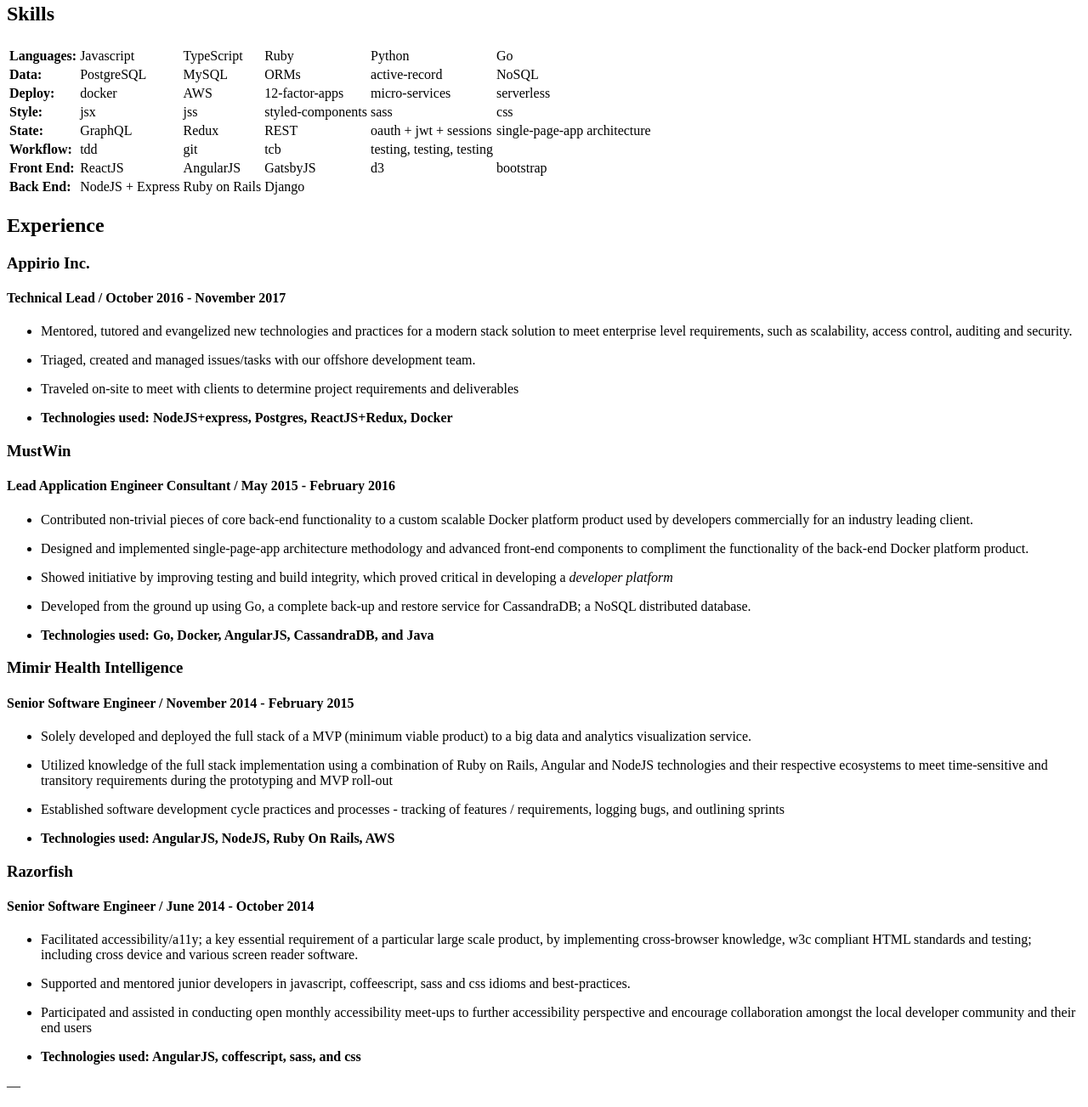
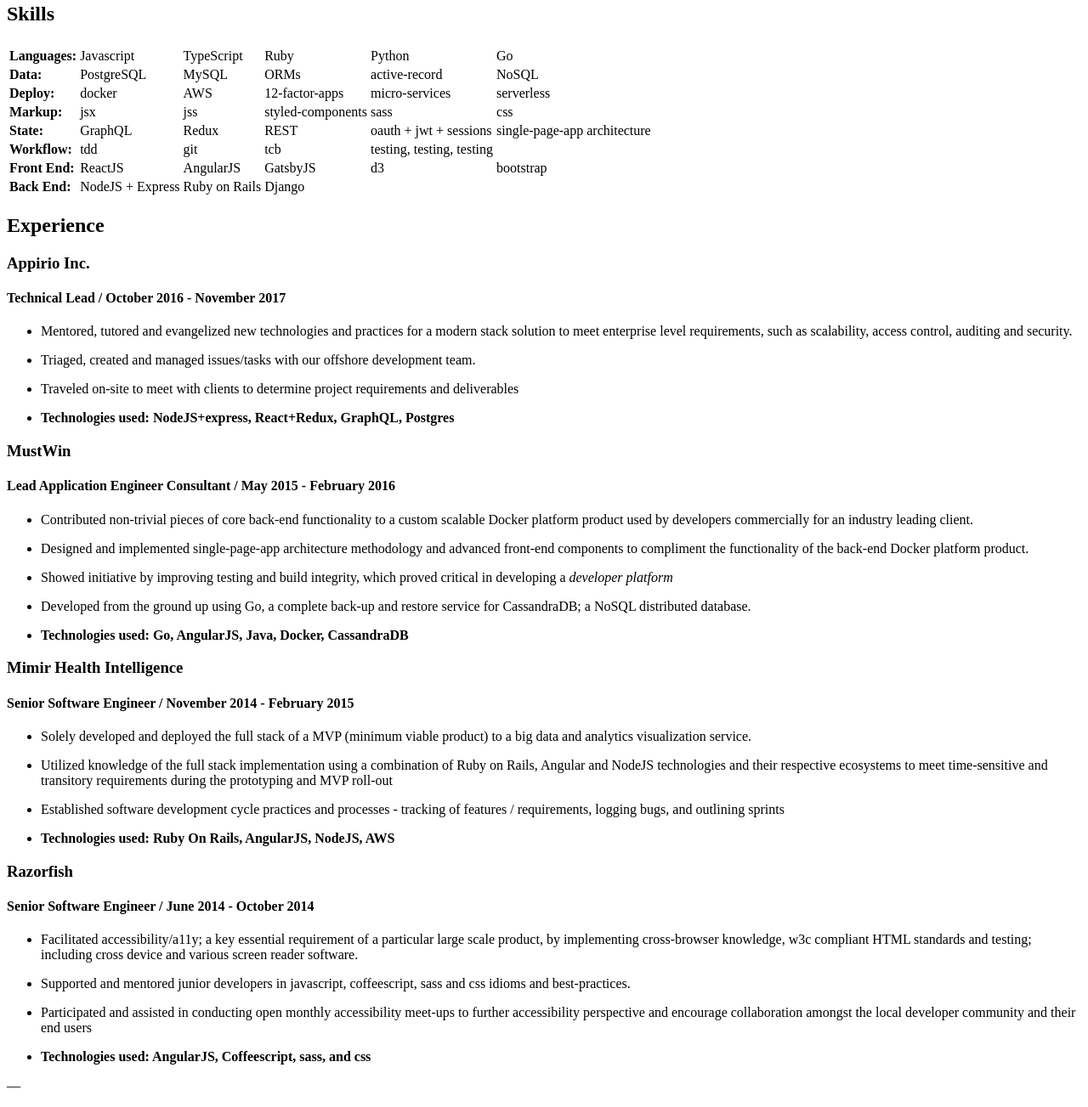
Before and after one commit to robbywashere-zz/tinyfunc, a Gatsby site: page /resume in a window 1280 px wide. Shown: the part 297-1600 px from the top of the page at 85% size. Built offline with nearby package versions, Linux system fonts and the light colour scheme; Gatsby itself is replaced by a stand-in of ours.

Commit message:
small changes

```diff
--- a/src/markdown-pages/resume.md
+++ b/src/markdown-pages/resume.md
@@ -24,7 +24,7 @@
 | **Languages:** | Javascript       | TypeScript    | Ruby              | Python                    | Go                           |
 | **Data:**      | PostgreSQL       | MySQL         | ORMs              | active-record             | NoSQL                        |
 | **Deploy:**    | docker           | AWS           | 12-factor-apps    | micro-services            | serverless                   |
-| **Style:**     | jsx              | jss           | styled-components | sass                      | css                          |
+| **Markup:**     | jsx              | jss           | styled-components | sass                      | css                          |
 | **State:**     | GraphQL          | Redux         | REST              | oauth + jwt + sessions    | single-page-app architecture |
 | **Workflow:**  | tdd              | git           | tcb               | testing, testing, testing |
 | **Front End:** | ReactJS          | AngularJS     | GatsbyJS          |  d3                       | bootstrap                    |
@@ -42,7 +42,7 @@
 
 - Traveled on-site to meet with clients to determine project requirements and deliverables
 
-* **Technologies used: NodeJS+express, Postgres, ReactJS+Redux, Docker**
+* **Technologies used: NodeJS+express, React+Redux, GraphQL, Postgres**
 
 ### MustWin
 
@@ -56,7 +56,7 @@
 
 - Developed from the ground up using Go, a complete back-up and restore service for CassandraDB; a NoSQL distributed database.
 
-- **Technologies used: Go, Docker, AngularJS, CassandraDB, and Java**
+- **Technologies used: Go, AngularJS, Java, Docker, CassandraDB**
 
 ### Mimir Health Intelligence
 
@@ -68,7 +68,7 @@
 
 - Established software development cycle practices and processes - tracking of features / requirements, logging bugs, and outlining sprints
 
-- **Technologies used: AngularJS, NodeJS, Ruby On Rails, AWS**
+- **Technologies used: Ruby On Rails, AngularJS, NodeJS, AWS**
 
 ### Razorfish
 
@@ -80,7 +80,7 @@
 
 - Participated and assisted in conducting open monthly accessibility meet-ups to further accessibility perspective and encourage collaboration amongst the local developer community and their end users
 
-- **Technologies used: AngularJS, coffescript, sass, and css**
+- **Technologies used: AngularJS, Coffeescript, sass, and css**
 
 &mdash;
 
```
Also changed, not shown: 1 other file.
